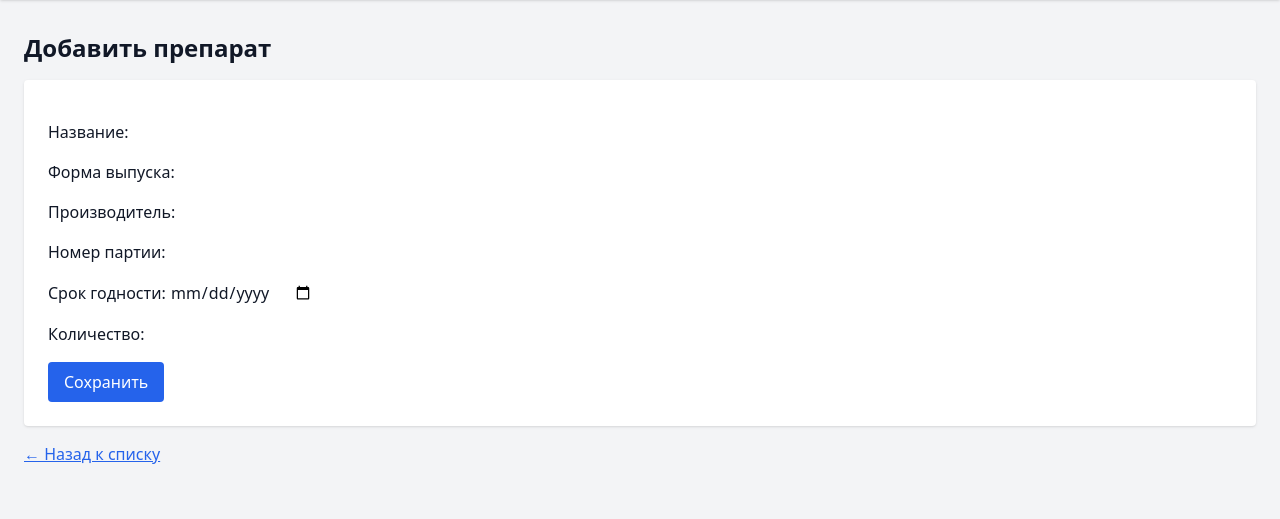
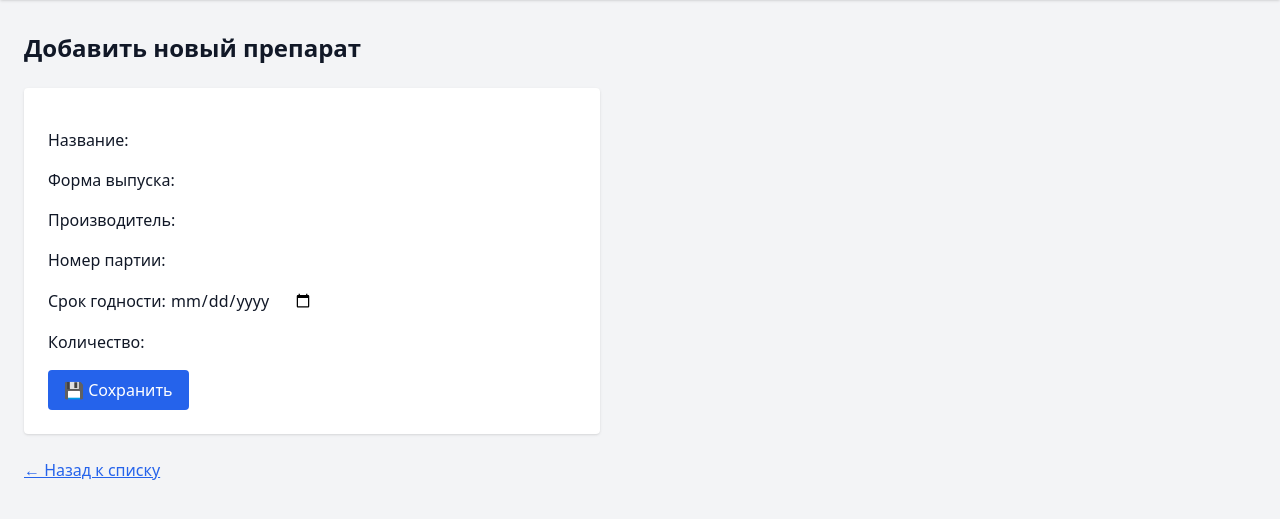
Before and after one commit to IngannamorteScienceDev/VetTrack, a Django app: page /drugs/create/ in a window 1280 px wide. Shown: the part 64-583 px from the top of the page. Run offline with Django 5.2, Linux system fonts and the light colour scheme; the visitor is signed in with stand-in values (Sample User, id 1); some libraries are stand-ins or nearby versions.

Commit message:
Fix minor layout issues in create_drug.html

```diff
--- a/meds/templates/meds/create_drug.html
+++ b/meds/templates/meds/create_drug.html
@@ -1,15 +1,19 @@
 {% extends 'meds/base.html' %}
+
 {% block title %}Добавить препарат{% endblock %}
+
 {% block content %}
+<h2 class="text-2xl font-bold mb-6">Добавить новый препарат</h2>
 
-<h2 class="text-2xl font-bold mb-4">Добавить препарат</h2>
-
-<form method="post" class="space-y-4 bg-white p-6 rounded shadow">
+<form method="post" class="space-y-4 bg-white p-6 rounded shadow max-w-xl">
   {% csrf_token %}
   {{ form.as_p }}
-  <button type="submit" class="bg-blue-600 text-white px-4 py-2 rounded hover:bg-blue-700">Сохранить</button>
+  <button type="submit" class="bg-blue-600 text-white px-4 py-2 rounded hover:bg-blue-700">
+    💾 Сохранить
+  </button>
 </form>
 
-<a href="{% url 'drug_list' %}" class="inline-block mt-4 text-blue-600 underline">← Назад к списку</a>
-
+<a href="{% url 'drug_list' %}" class="inline-block mt-6 text-blue-600 underline">
+  ← Назад к списку
+</a>
 {% endblock %}
```
